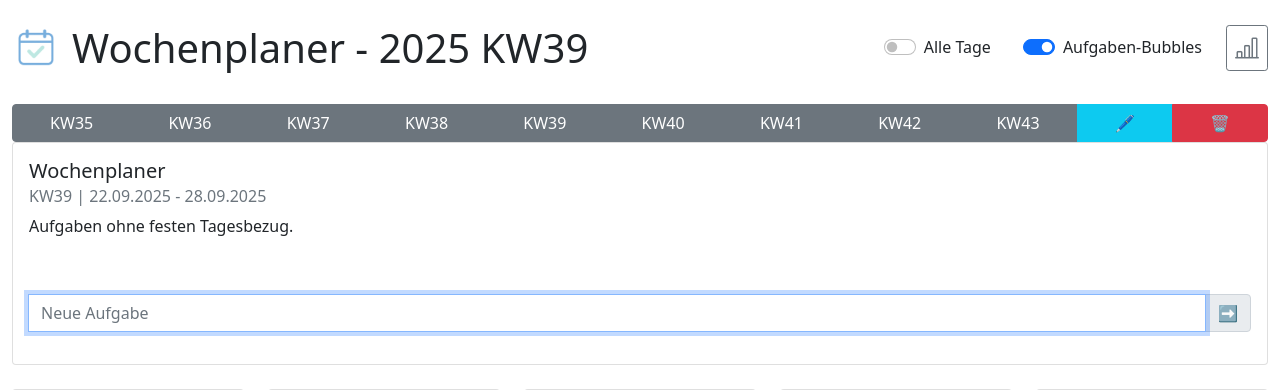
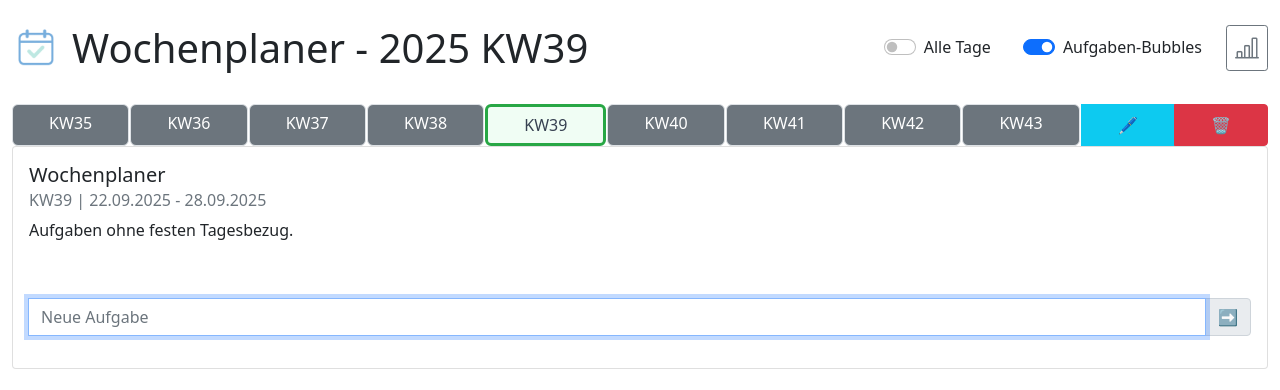
Before and after one commit to KateiRen/ZenWeek, a Flask app: page / in a window 1280 px wide. Shown: the top 390 px of the page. Run offline with Flask 3, Linux system fonts and the light colour scheme; data that the repository does not hold is empty; parts of the project's set-up code (start-up, migrations or seed data) failed here and were passed over; some libraries are stand-ins or nearby versions.

Commit message:
UI improvements: Week styling and visual enhancements
- Add clickable logo navigation to main page from both templates
- Display task count in summary page header
- Style current week with soft mint green background (zen theme)
- Add green borders for selected weeks
- Add light grey borders for all weeks for better separation
- Improve task badge positioning (-30px left) for clearer week association
- Fix template logic for current/selected week detection
- Remove conflicting blue background from selected weeks
- Update To-Do.md to reflect completed features

```diff
--- a/static/style.css
+++ b/static/style.css
@@ -8,6 +8,8 @@
     font-size: 0.75em;
     padding: 0.35em 0.6em;
     z-index: 2;
+    /* Move badge slightly to the left for better week association */
+    transform: translate(-20px, -50%) !important;
 }
 /* ZenWeek logo in header */
 .zenweek-logo {
@@ -23,6 +25,46 @@
     right: 0;
     margin-left: 1rem;
 }
+
+/* Week styling */
+/* General week button styling - light grey border for all */
+.btn-group .cw-button {
+    border: 1px solid #dee2e6 !important;
+    border-radius: 0.375rem !important;
+    margin-right: 2px;
+}
+
+/* Current week - soft mint green background */
+.btn-group .btn-success.cw-button {
+    background-color: #f0fdf4 !important;
+    border-color: #dcfce7 !important;
+    color: #374151 !important;
+}
+
+.btn-group .btn-success.cw-button:hover {
+    background-color: #dcfce7 !important;
+    border-color: #bbf7d0 !important;
+    color: #374151 !important;
+}
+
+/* Selected week - green border */
+.btn-group .cw-button-selected {
+    border: 3px solid #28a745 !important;
+    border-radius: 0.375rem !important;
+}
+
+/* Ensure selected current week gets both styles */
+.btn-group .btn-success.cw-button.cw-button-selected {
+    background-color: #f0fdf4 !important;
+    border: 3px solid #28a745 !important;
+    color: #374151 !important;
+}
+
+/* Also handle the primary button for selected weeks */
+.btn-group .btn-primary.cw-button-selected {
+    border: 3px solid #28a745 !important;
+}
+
 .task-done
 {
     /* background-color:palegreen; */
--- a/templates/index.html
+++ b/templates/index.html
@@ -50,7 +50,9 @@
     <div class="container-fluid">
         <div class="d-flex justify-content-between align-items-center mb-2">
             <div class="d-flex align-items-center">
-                <img src="{{ url_for('static', filename='ZenWeekLogo.png') }}" alt="ZenWeek Logo" class="zenweek-logo">
+                <a href="/" title="Zur Startseite">
+                    <img src="{{ url_for('static', filename='ZenWeekLogo.png') }}" alt="ZenWeek Logo" class="zenweek-logo">
+                </a>
                 <h1 class="mb-0">Wochenplaner - {{dates["selected_year"]}} KW{{dates["selected_week"]}}</h1>
             </div>
             <div class="d-flex align-items-center">
@@ -80,6 +82,9 @@
                     {% set open_count = open_task_counts.get((week[1], week[0]), 0) %}
                     {% set week_date = week[1]*100 + week[0] %}
                     {% set current_week_date = dates["current_year"]*100 + dates["current_week"] %}
+                    {% set selected_week_date = dates["selected_year"]*100 + dates["selected_week"] %}
+                    {% set is_current = week_date == current_week_date %}
+                    {% set is_selected = week_date == selected_week_date %}
                     {% set badge_color = "" %}
                     {% if open_count > 0 %}
                         {% if week_date == current_week_date %}
@@ -105,7 +110,7 @@
                             {% endif %}
                         </a>
                     {%- elif is_selected %}
-                        <a href="?year={{week[1]}}&week={{week[0]}}" class="btn btn-primary cw-button cw-button-selected position-relative" role="button">
+                        <a href="?year={{week[1]}}&week={{week[0]}}" class="btn btn-secondary cw-button cw-button-selected position-relative" role="button">
                             KW{{week[0]}}
                             {% if open_count > 0 %}
                                 <span class="badge rounded-pill position-absolute top-0 start-100 translate-middle open-task-badge {{ badge_color }}">{{ open_count }}</span>
--- a/templates/summary.html
+++ b/templates/summary.html
@@ -12,7 +12,9 @@
     <div class="container-fluid">
       <div class="d-flex justify-content-between align-items-center mb-2">
         <div class="d-flex align-items-center">
-          <img src="{{ url_for('static', filename='ZenWeekLogo.png') }}" alt="ZenWeek Logo" class="zenweek-logo">
+          <a href="/" title="Zur Startseite">
+            <img src="{{ url_for('static', filename='ZenWeekLogo.png') }}" alt="ZenWeek Logo" class="zenweek-logo">
+          </a>
           <h1 class="mb-0">Wochenübersicht</h1>
         </div>
         <div class="d-flex align-items-center">
@@ -23,7 +25,7 @@
       </div>
     </div>
     <div class="container mt-4">
-      <h2>Offene & Überfällige Aufgaben</h2>
+      <h2>Offene & Überfällige Aufgaben ({{ open_tasks|length }})</h2>
       {% if open_tasks %}
       <div class="mb-4">
         <table class="table table-bordered align-middle w-100 summary-table-fit">
```
Also changed, not shown: To-Do.md (+5 -3 lines).
